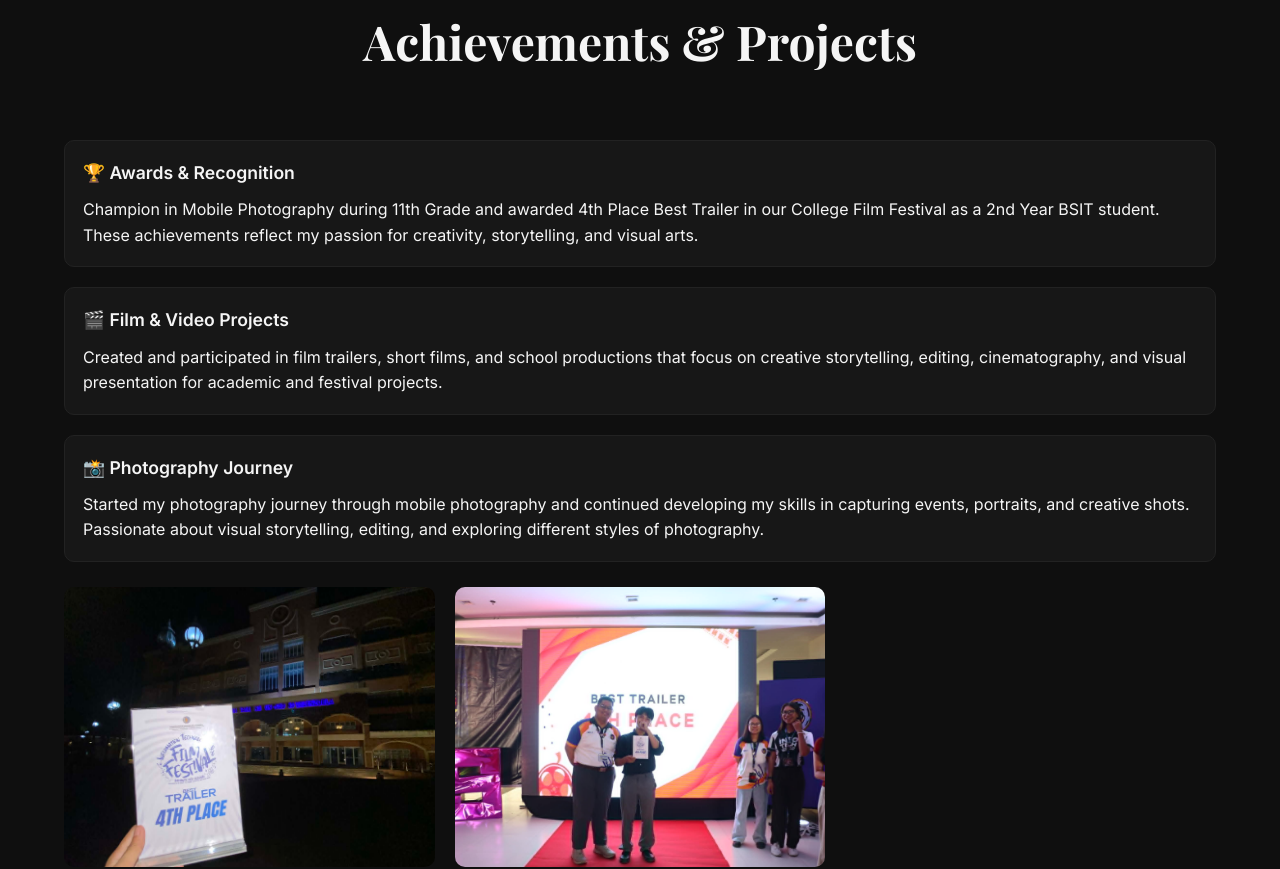
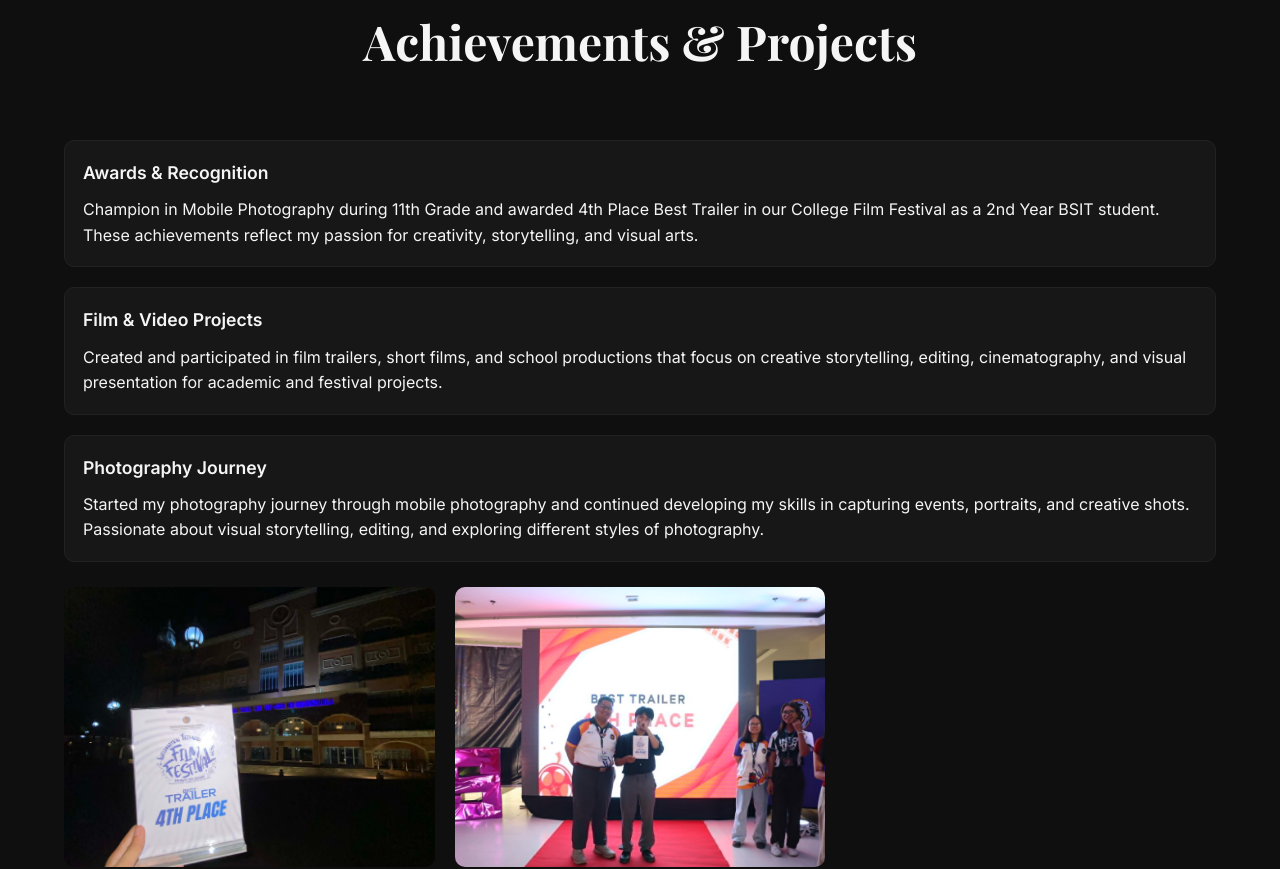
Before and after one commit to ymmyrm/portfolioramil, a plain HTML site: page about.html in a window 1280 px wide. Shown: the part 996-1865 px from the top of the page. Drawn offline with nearby package versions, Linux system fonts and the light colour scheme.

Commit message:
Update about.html

```diff
--- a/about.html
+++ b/about.html
@@ -93,21 +93,21 @@ RAMS<span>.</span>
       <div class="achievement-list">
 
         <div class="achievement-card">
-          <h5>🏆 Awards & Recognition</h5>
+          <h5>Awards & Recognition</h5>
           <p>
             Champion in Mobile Photography during 11th Grade and awarded 4th Place Best Trailer in our College Film Festival as a 2nd Year BSIT student. These achievements reflect my passion for creativity, storytelling, and visual arts.
           </p>
         </div>
 
         <div class="achievement-card">
-          <h5>🎬 Film & Video Projects</h5>
+          <h5>Film & Video Projects</h5>
           <p>
             Created and participated in film trailers, short films, and school productions that focus on creative storytelling, editing, cinematography, and visual presentation for academic and festival projects.
           </p>
         </div>
 
         <div class="achievement-card">
-          <h5>📸 Photography Journey</h5>
+          <h5>Photography Journey</h5>
           <p>
             Started my photography journey through mobile photography and continued developing my skills in capturing events, portraits, and creative shots. Passionate about visual storytelling, editing, and exploring different styles of photography.
           </p>
```
